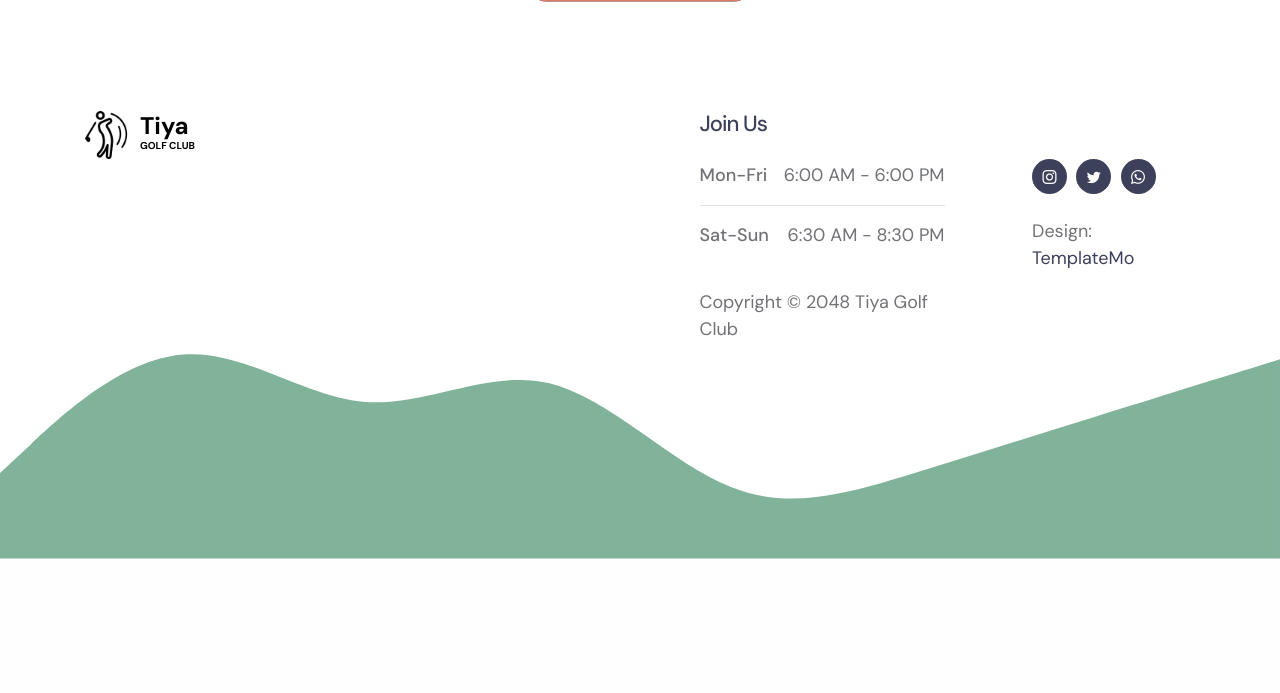
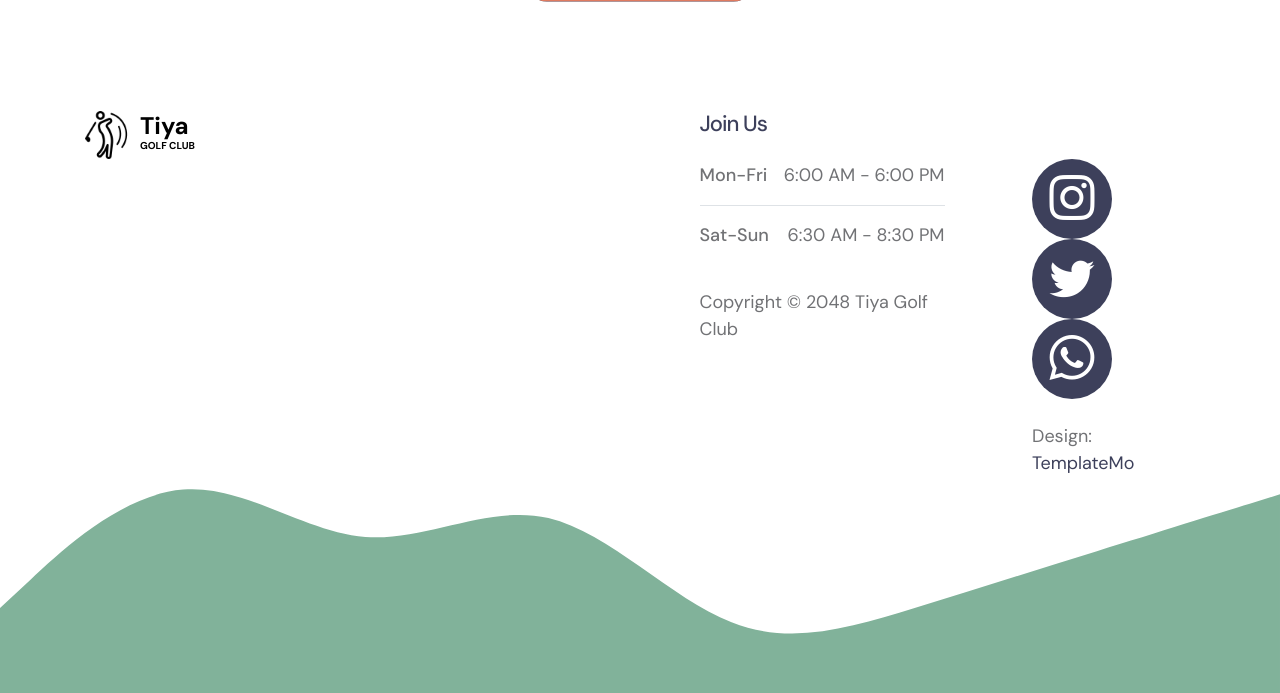
Before and after one commit to OAkaiO/BrettspielVerein, a PHP site: page /event-detail.html in a window 1280 px wide. Shown: the part 1792-2485 px from the top of the page. Before the commit the page ends 2351 px from the top, so only its background shows below. Run offline with PHP 8.4, Linux system fonts and the light colour scheme.

Commit message:
Add map and increase IG button size

```diff
--- a/css/templatemo-tiya-golf-club.css
+++ b/css/templatemo-tiya-golf-club.css
@@ -32,6 +32,7 @@ https://templatemo.com/tm-587-tiya-golf-club
   --p-font-size:                  18px;
   --menu-font-size:               16px;
   --btn-font-size:                14px;
+  --social-icon-size:             45px;
 
   --border-radius-large:          100px;
   --border-radius-medium:         20px;
@@ -1125,6 +1126,12 @@ strong {
   margin-left: 15px;
 }
 
+.gmap_canvas {
+  overflow: hidden;
+  background: none !important;
+  height: 100%;
+  width: 100%;
+}
 
 /*---------------------------------------
   SOCIAL ICON
@@ -1144,13 +1151,13 @@ strong {
   background: var(--secondary-color);
   border-radius: var(--border-radius-large);
   color: var(--white-color);
-  font-size: var(--btn-font-size);
+  font-size: var(--social-icon-size);
   display: block;
   margin-right: 5px;
   text-align: center;
-  width: 35px;
-  height: 35px;
-  line-height: 36px;
+  width: 80px;
+  height: 80px;
+  line-height: 80px;
   transition: background 0.2s, color 0.2s;
 }
 
```
Also changed, not shown: index.html (+87 -50 lines).
